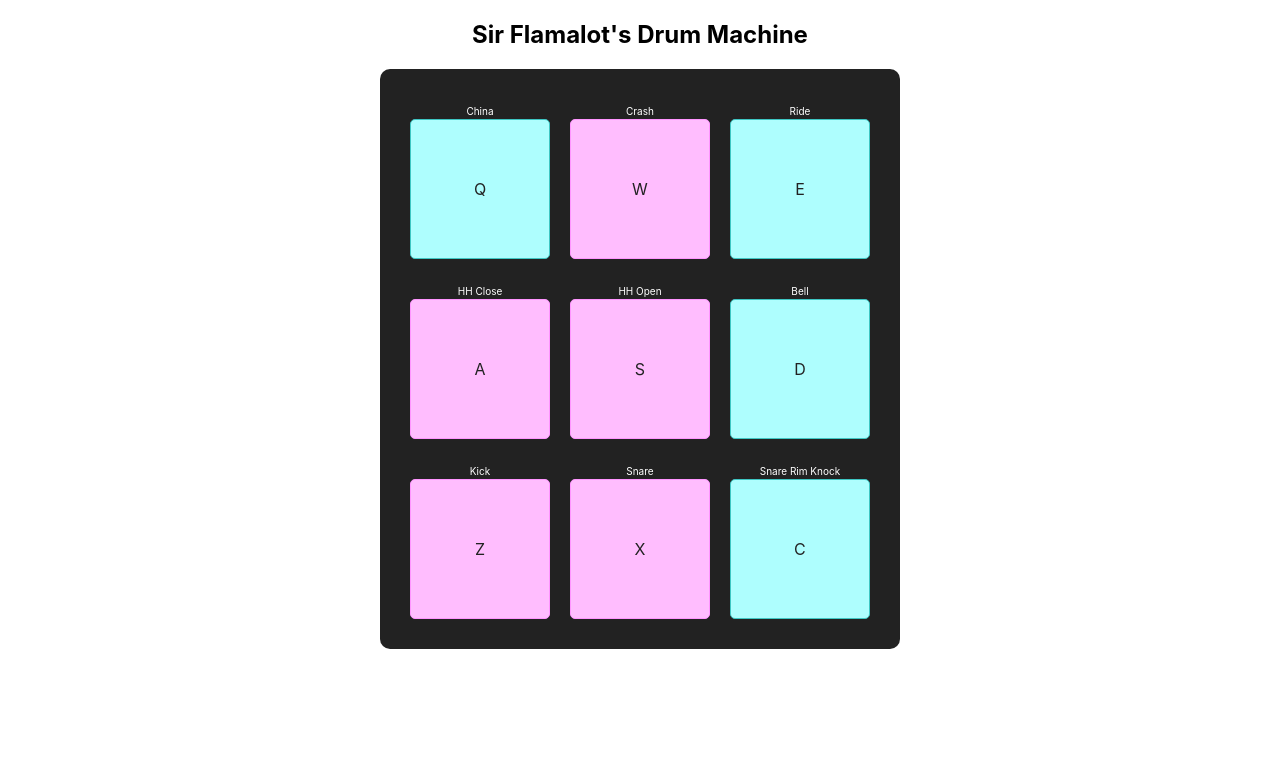
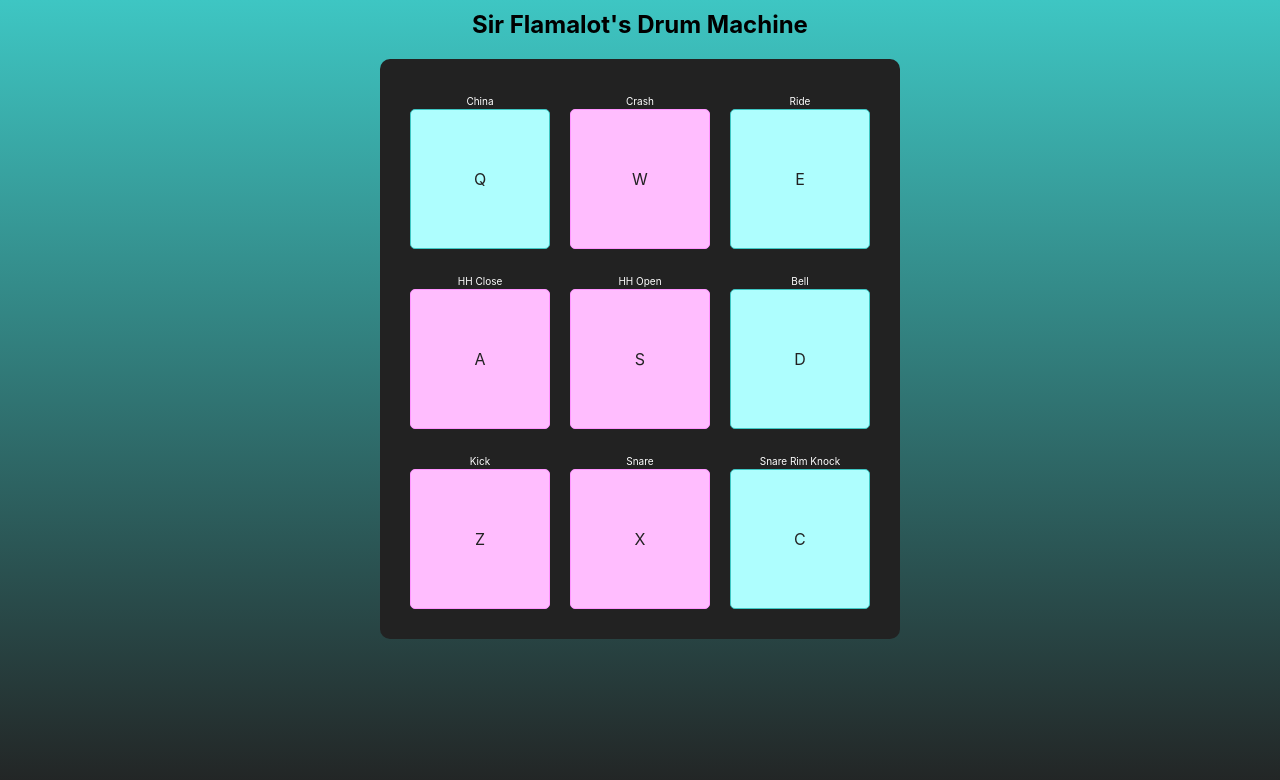
Before and after one commit to austinChappell/react_drum_machine, a React (Create React App) app: page / in a window 1280 px wide. Shown: the top 780 px of the page. Built offline with nearby package versions, Linux system fonts and the light colour scheme.

Commit message:
add bg gradient

```diff
--- a/src/App.css
+++ b/src/App.css
@@ -1,5 +1,9 @@
 .App {
+  background: linear-gradient(#3EC6C3, #222222);
+  box-sizing: border-box;
+  min-height: 100vh;
   outline: none;
+  padding-top: 10px;
   text-align: center;
 }
 
@@ -23,7 +27,7 @@
   color: #61dafb;
 }
 
-p {
+h2, p {
   margin: 0;
 }
 
--- a/src/App.js
+++ b/src/App.js
@@ -184,7 +184,7 @@ class App extends Component {
         </div>
         <div id="display">
           {currentInstrument && (
-            <h2>
+            <h2 style={{ color: '#ffffff' }}>
               {currentInstrument.label}
             </h2>
           )}
```
